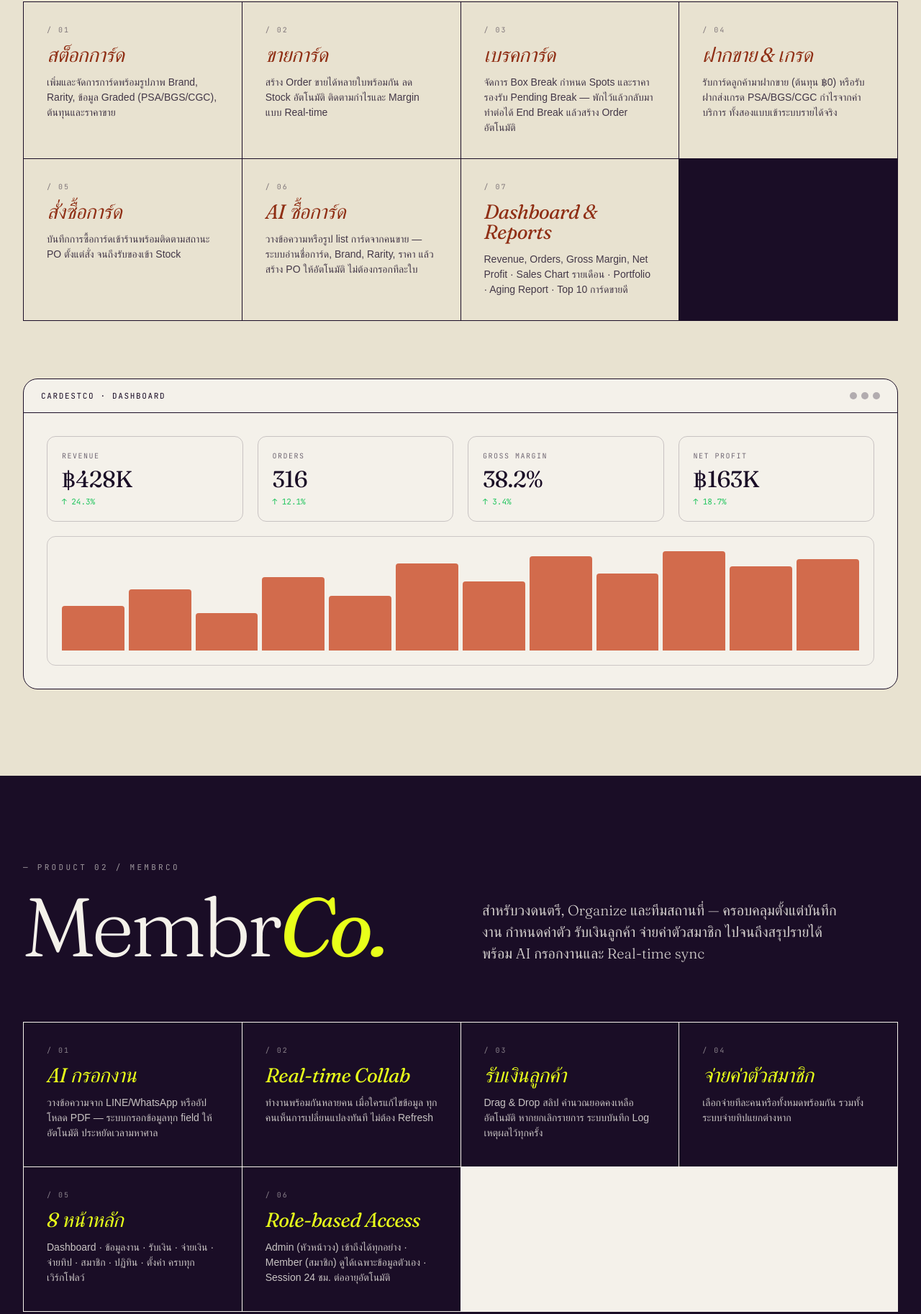
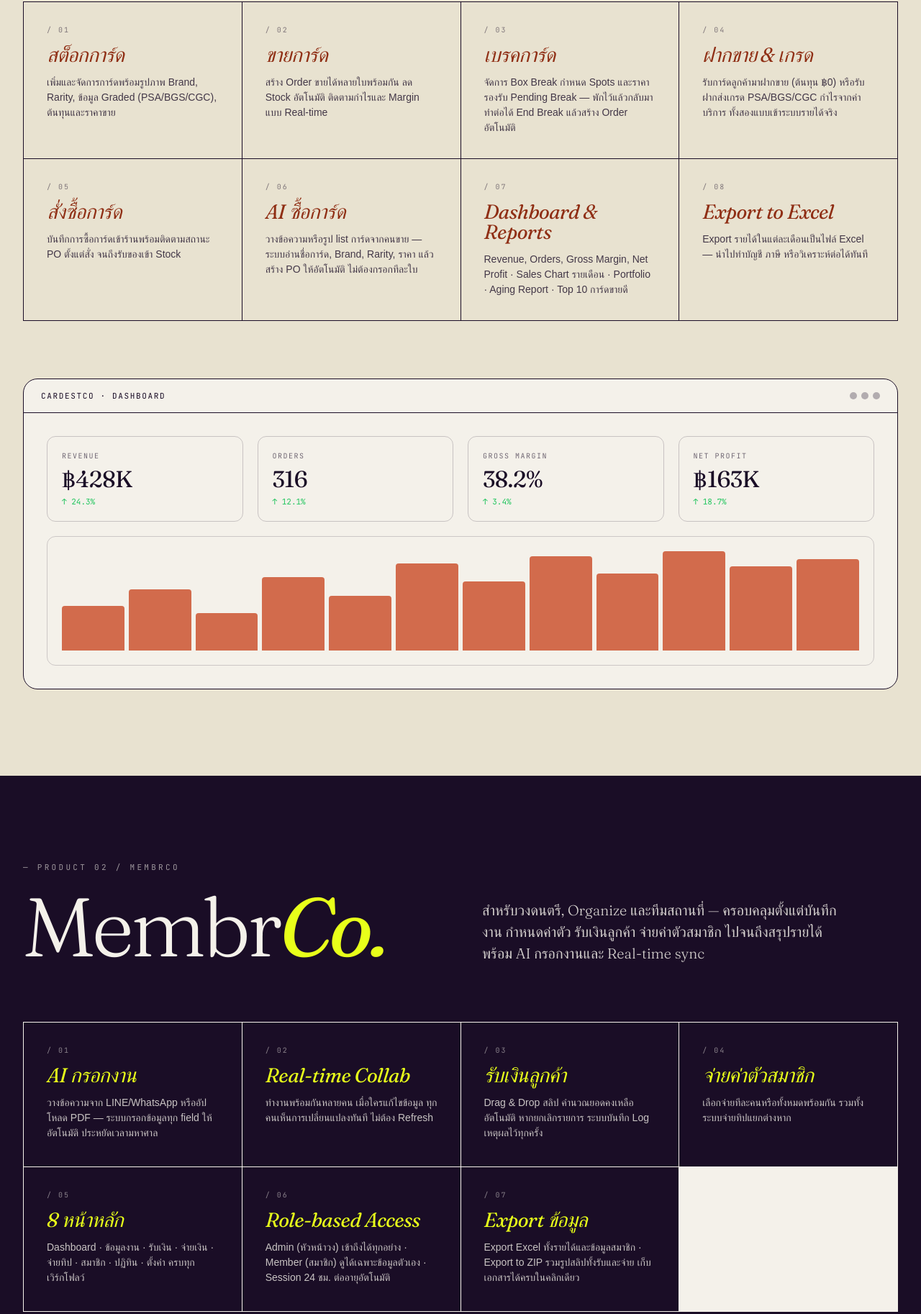
Before and after one commit to JUBJUB99/Landing-page-CoManagement, a plain HTML site: page index.html in a window 1280 px wide. Shown: the part 2629-4455 px from the top of the page at 72% size. Drawn offline with Linux system fonts and the light colour scheme; a web font is replaced by a local one.

Commit message:
Add files via upload

```diff
--- a/index.html
+++ b/index.html
@@ -1340,6 +1340,11 @@ footer {
         <h4 class="feature-title">Dashboard &amp; Reports</h4>
         <p class="feature-desc">Revenue, Orders, Gross Margin, Net Profit · Sales Chart รายเดือน · Portfolio · Aging Report · Top 10 การ์ดขายดี</p>
       </div>
+      <div class="feature">
+        <div class="feature-num">/ 08</div>
+        <h4 class="feature-title">Export to Excel</h4>
+        <p class="feature-desc">Export รายได้ในแต่ละเดือนเป็นไฟล์ Excel — นำไปทำบัญชี ภาษี หรือวิเคราะห์ต่อได้ทันที</p>
+      </div>
     </div>
 
     <!-- Dashboard Preview -->
@@ -1431,6 +1436,11 @@ footer {
         <div class="feature-num">/ 06</div>
         <h4 class="feature-title">Role-based Access</h4>
         <p class="feature-desc">Admin (หัวหน้าวง) เข้าถึงได้ทุกอย่าง · Member (สมาชิก) ดูได้เฉพาะข้อมูลตัวเอง · Session 24 ชม. ต่ออายุอัตโนมัติ</p>
+      </div>
+      <div class="feature">
+        <div class="feature-num">/ 07</div>
+        <h4 class="feature-title">Export ข้อมูล</h4>
+        <p class="feature-desc">Export Excel ทั้งรายได้และข้อมูลสมาชิก · Export to ZIP รวมรูปสลิปทั้งรับและจ่าย เก็บเอกสารได้ครบในคลิกเดียว</p>
       </div>
     </div>
 
```
